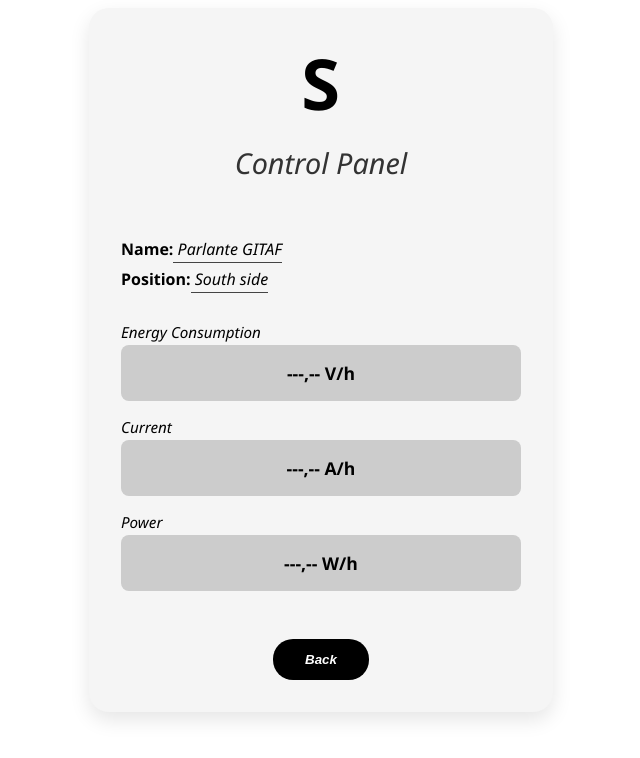
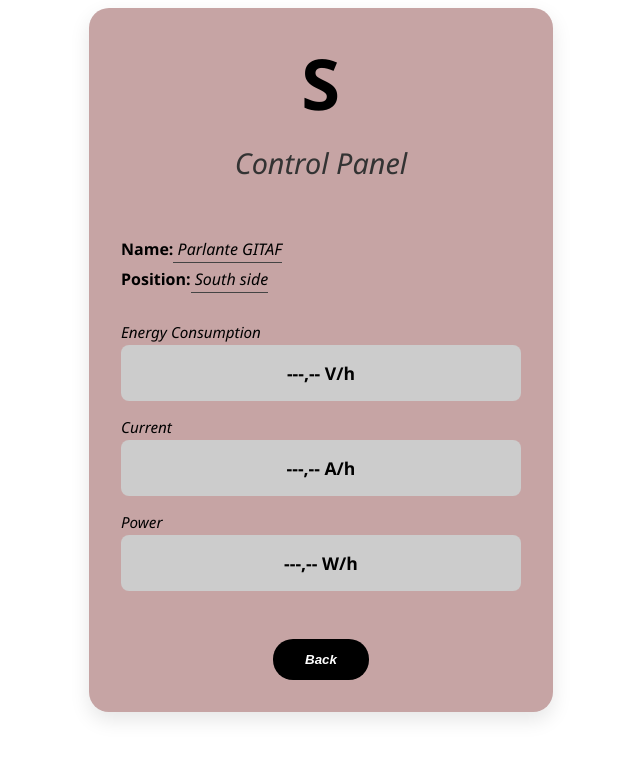
Before and after one commit to Guasmo/frontend_piensa, an Angular app: page /dashboard/control-panel in a window 1280 px wide. Shown: the top 758 px of the page, without its empty margins (319-959 px from the left). Built offline with nearby package versions, Linux system fonts and the light colour scheme.

Commit message:
prueba de repositorio

```diff
--- a/src/app/dashboard/control-panel/control-panel.css
+++ b/src/app/dashboard/control-panel/control-panel.css
@@ -2,7 +2,7 @@
   max-width: 400px;
   margin: auto;
   padding: 2rem;
-  background: #f5f5f5;
+  background: #c6a4a4;
   border-radius: 20px;
   box-shadow: 0 8px 20px rgba(0, 0, 0, 0.1);
   font-family: 'Segoe UI', sans-serif;
```
